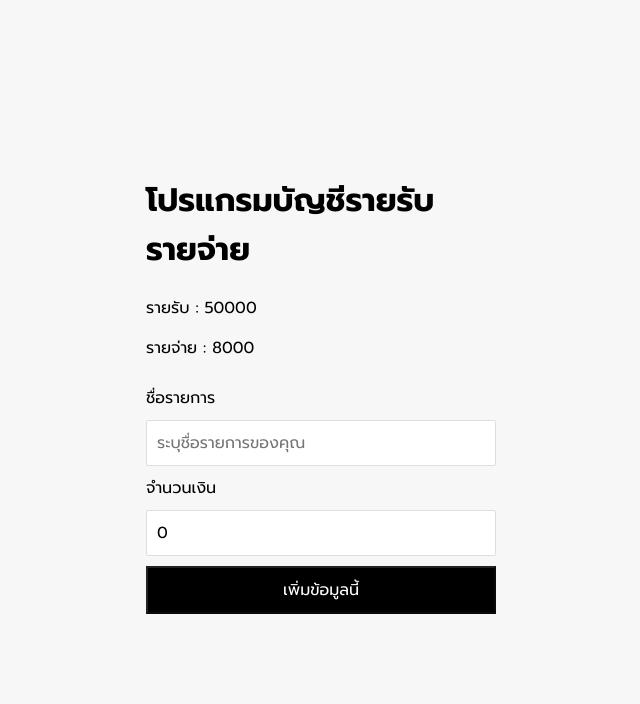
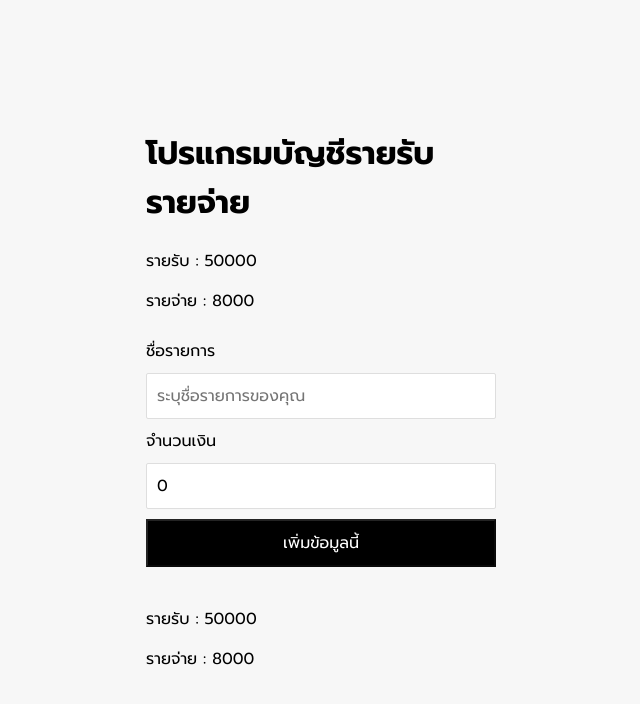
Before and after one commit to Dernorayytor/my_react_practice, a React (Create React App) app in the folder react-basic/: page / in a window 1280 px wide. Shown: the top 704 px of the page, without its empty margins (319-959 px from the left). Built offline with nearby package versions, Linux system fonts and the light colour scheme.

Commit message:
Context API (Multiple Value)(ทำการแสดงข้อมูลโดยใช้ useContextสั้นกว่า)

```diff
--- a/react-basic/src/component/Transaction.js
+++ b/react-basic/src/component/Transaction.js
@@ -1,11 +1,12 @@
 import { Item,Item2 } from "./Item";
 import "../style/Transaction.css"
 import DataContext from "../data/DataContext";
+import { useContext } from "react";
 
 
 const Transaction =(props)=>{
     const {items} = props
-
+    const {income,expense} = useContext(DataContext)
     return (
         <div>
 
@@ -23,7 +24,8 @@
             <Item title={data[2].title} amount={data[2].amount}/>
             <Item2/> //แบบไม่loop */}
             </ul>
-
+            <p>รายรับ : {income}</p>
+            <p>รายจ่าย : {expense}</p>
         </div>
     );
   }
```
